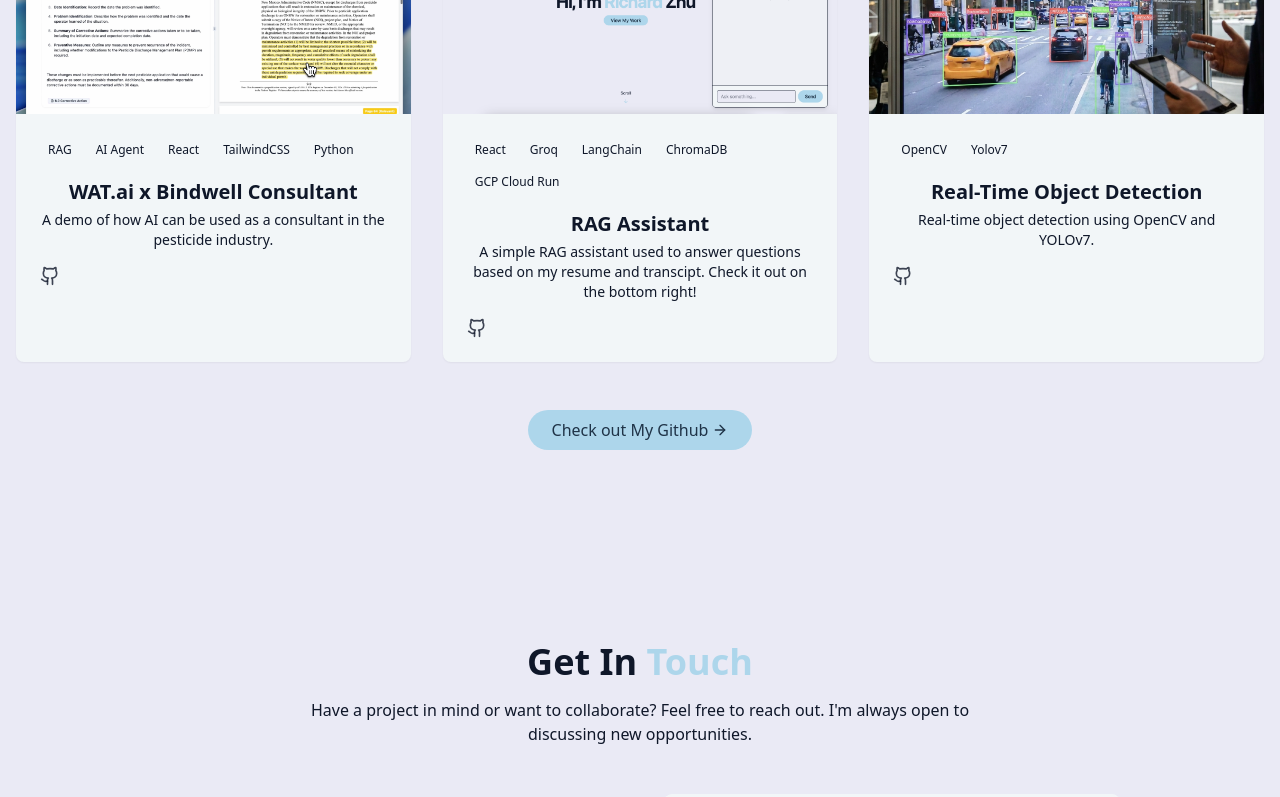
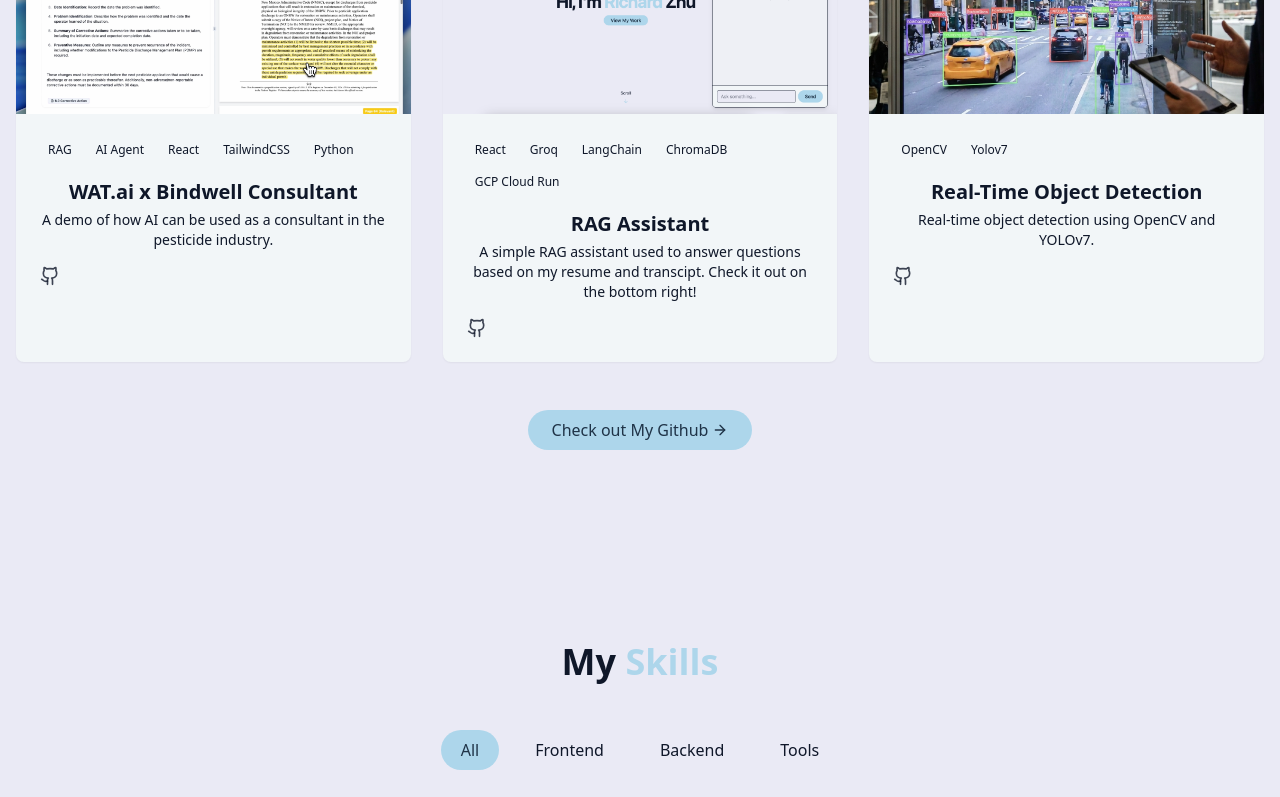
Before and after one commit to RichardZhu02me/Portfolio, a React (Vite) app: page / in a window 1280 px wide. Shown: the part 2000-2797 px from the top of the page. Built offline with nearby package versions, Linux system fonts and the light colour scheme; no server answers.

Commit message:
added skills back

```diff
--- a/src/components/Navbar.jsx
+++ b/src/components/Navbar.jsx
@@ -5,7 +5,7 @@ import { Menu, X } from "lucide-react";
 const navItems = [
     { name: "Home", href: "#hero" },
     { name: "About", href: "#about" },
-    // {name: "Skills", href: "#skills" },
+    { name: "Skills", href: "#skills" },
     { name: "Projects", href: "#projects" },
     { name: "Contact", href: "#contact" },
 ]
--- a/src/pages/Home.jsx
+++ b/src/pages/Home.jsx
@@ -62,7 +62,7 @@ const HomeContent = () => {
                 <HeroSection />
                 <AboutSection />
                 <ProjectsSection />
-                {/* <SkillsSection/> */}
+                <SkillsSection />
                 <ContactSection />
             </main>
 
```
